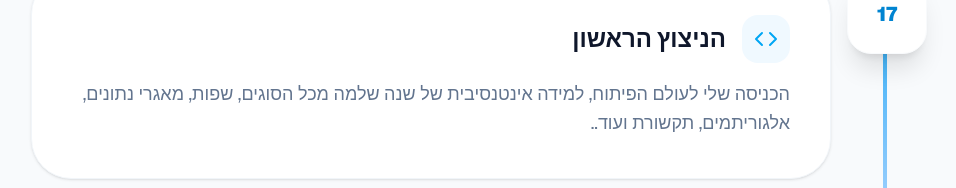
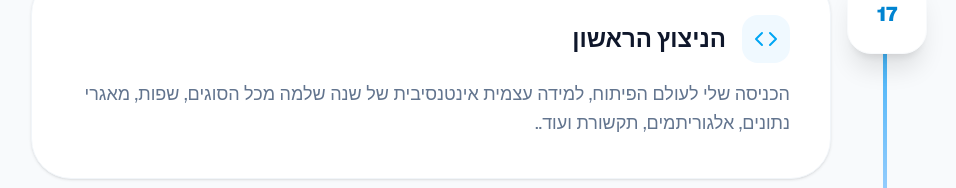
Before and after one commit to GaGex1222/My-Protfolio, a Next.js app: page / in a window 1280 px wide. Shown: the part 1437-1625 px from the top of the page, without its empty margins (161-1117 px from the left). Built offline with nearby package versions, Linux system fonts and the light colour scheme.

Commit message:
Changed text of timeline

```diff
--- a/app/page.tsx
+++ b/app/page.tsx
@@ -48,7 +48,7 @@ const timelineData = [
     {
         age: "17",
         title: "הניצוץ הראשון",
-        description: "הכניסה שלי לעולם הפיתוח, למידה אינטנסיבית של שנה שלמה מכל הסוגים, שפות, מאגרי נתונים, אלגוריתמים, תקשורת ועוד..",
+        description: "הכניסה שלי לעולם הפיתוח, למידה עצמית אינטנסיבית של שנה שלמה מכל הסוגים, שפות, מאגרי נתונים, אלגוריתמים, תקשורת ועוד..",
         icon: <Code className="text-sky-500" size={24} />
     },
     {
```
